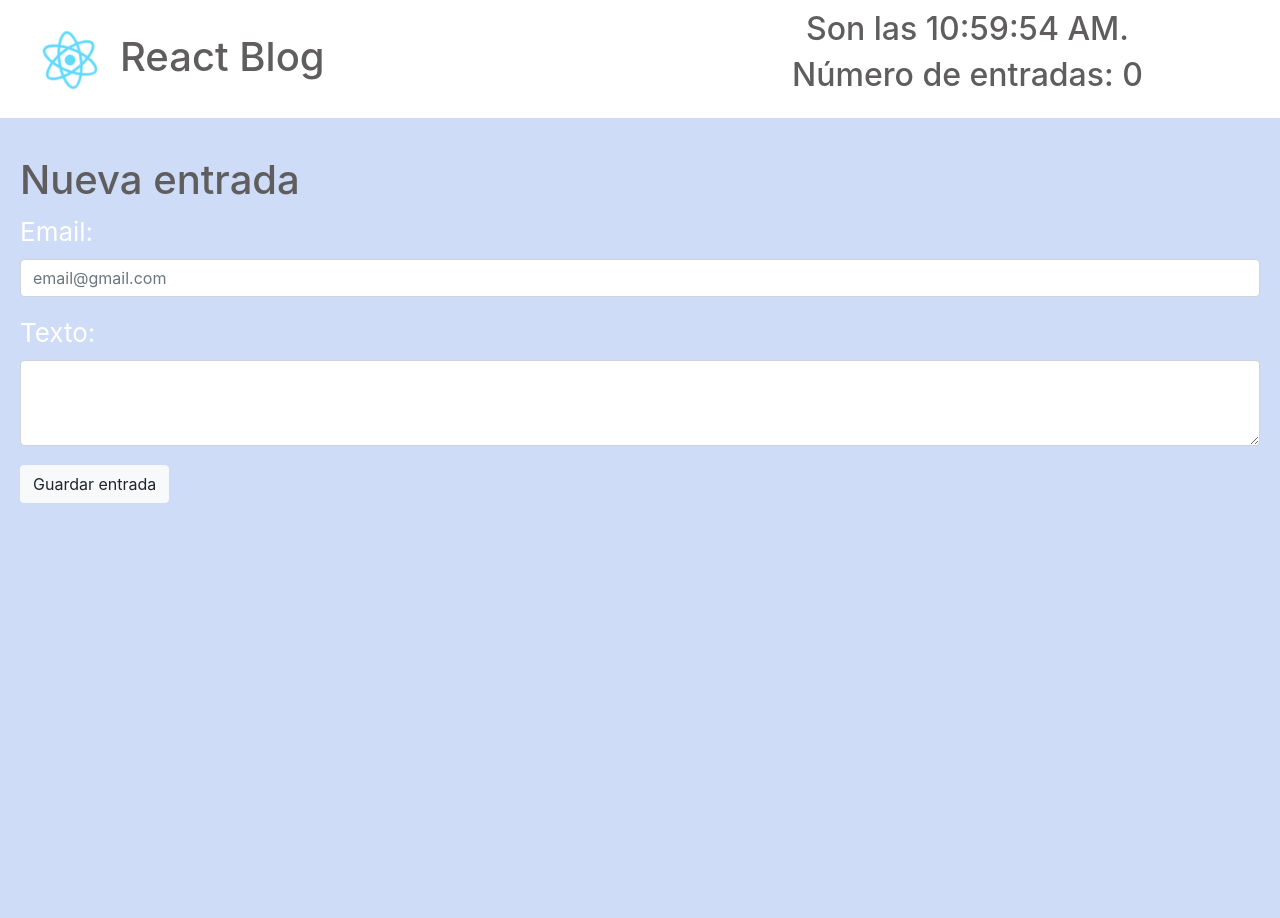
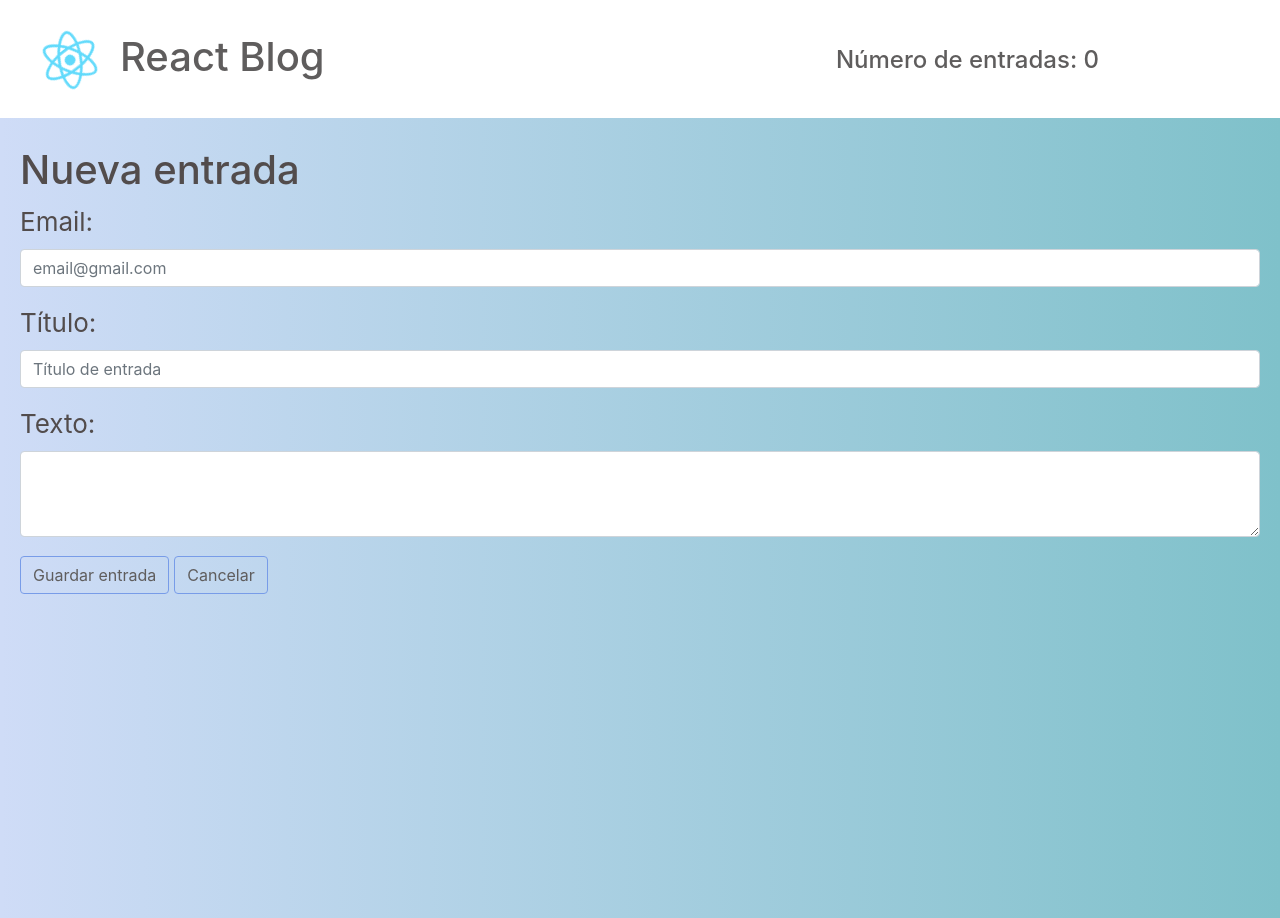
Before and after one commit to dabarma/BlogReact, a React (Create React App) app: page / in a window 1280 px wide. Both pictures are taken after a click on the button "Nueva entrada". Built offline with nearby package versions, Linux system fonts and the light colour scheme.

Commit message:
lavado de cara

```diff
--- a/src/App.css
+++ b/src/App.css
@@ -13,11 +13,11 @@
 
 .App-header {
   background-color: #cfdcf7;
+  background-image: linear-gradient(to right, rgba(255,0,0,0), rgb(127, 193, 202));
   min-height: 100vh;
   align-items: center;
   font-size: calc(10px + 2vmin);
-  color: white;
-  padding-top: 10px;
+  color: rgb(82, 76, 76);
 }
 
 .App-link {
--- a/src/App.js
+++ b/src/App.js
@@ -15,6 +15,7 @@ class App extends React.Component{
 
     this.nuevaEntradaClick = this.nuevaEntradaClick.bind(this);
     this.insertarNuevaEntrada = this.insertarNuevaEntrada.bind(this);
+    this.cancelarNuevaEntrada = this.cancelarNuevaEntrada.bind(this);
   }
 
   nuevaEntradaClick(){
@@ -42,12 +43,18 @@ class App extends React.Component{
 
       let entradas = this.state.entradas.slice();
 
-      console.log(value);
-
       this.setState({
         nuevaEntrada: false,
         entradas: entradas.concat(value)
       });
+  }
+
+  cancelarNuevaEntrada(){
+
+    this.setState({
+      nuevaEntrada: false
+    });
+
   }
 
   render(){
@@ -63,7 +70,7 @@ class App extends React.Component{
           </div>
           <div className="row mt-2">
             <div className="col-sm-12">
-              <NuevaEntrada data={this.insertarNuevaEntrada} visible={this.state.nuevaEntrada}></NuevaEntrada>
+              <NuevaEntrada data={this.insertarNuevaEntrada} cancelar={this.cancelarNuevaEntrada} visible={this.state.nuevaEntrada}></NuevaEntrada>
               <TablonEntradas entradas={this.state.entradas} visible={!this.state.nuevaEntrada} />
             </div>
           </div>
--- a/src/components/NuevaEntrada.js
+++ b/src/components/NuevaEntrada.js
@@ -6,6 +6,7 @@ class NuevaEntrada extends React.Component{
         super(props);
         this.state = {
             email: '',
+            titulo: '',
             texto: ''
             };
     }
@@ -17,6 +18,10 @@ class NuevaEntrada extends React.Component{
 
     textoChangeHandler = (event) =>{
         this.setState({texto: event.target.value});
+    }
+
+    tituloChangeHandler = (event) =>{
+        this.setState({titulo: event.target.value});
     }
 
     render(){
@@ -32,13 +37,18 @@ class NuevaEntrada extends React.Component{
                         <h1>Nueva entrada</h1>
                         <div className="form-group">
                             <label>Email:</label>
-                            <input type="email" className="form-control" id="emailInput" placeholder="email@gmail.com" onChange={this.emailChangeHandler} />
+                            <input type="email" className="form-control" id="emailInput" placeholder="email@gmail.com" onChange={this.emailChangeHandler} required />
+                        </div>
+                        <div className="form-group">
+                            <label>Título:</label>
+                            <input type="text" className="form-control" id="TituloInput" placeholder="Título de entrada" onChange={this.tituloChangeHandler} required />
                         </div>
                         <div className="form-group">
                             <label>Texto:</label>
-                            <textarea className="form-control" id="textoTextArea" rows="3" onChange={this.textoChangeHandler}></textarea>
+                            <textarea className="form-control" id="textoTextArea" rows="3" onChange={this.textoChangeHandler} required></textarea>
                         </div>
-                        <button className="btn btn-light" onClick={() => this.props.data(this.state)}>Guardar entrada</button>
+                        <button type="submit" className="btn btn-light" onClick={() => this.props.data(this.state)}>Guardar entrada</button>
+                        <button className="btn btn-light" onClick={() => this.props.cancelar()}>Cancelar</button>
                     </form>
                 </div>
             );
--- a/src/components/head.js
+++ b/src/components/head.js
@@ -2,30 +2,6 @@ import React from 'react';
 import logo from '../logo.svg';
 
 class Head extends React.Component{
-
-    constructor(props){
-      super(props);
-      this.state = {
-        date: new Date(),
-      };
-    }
-
-    componentDidMount(){
-      this.timerID = setInterval(
-        ()=> this.tick(),
-        1000
-      );
-    }
-
-    tick(){
-      this.setState({
-        date: new Date()
-      });
-    }
-
-    componentWillUnmount(){
-      clearInterval(this.timerID);
-    }
 
     render(){
       return (
@@ -37,8 +13,7 @@ class Head extends React.Component{
                     React Blog
                 </h1>
             </div>
-            <div className="col-sm-6">
-                <h2>Son las {this.state.date.toLocaleTimeString()}.</h2>
+            <div className="col-sm-6 align-self-center">
                 <h2>Número de entradas: {this.props.numeroEntradas}</h2>
             </div>
         </div>
--- a/src/index.css
+++ b/src/index.css
@@ -12,16 +12,24 @@ code {
     monospace;
 }
 
-h1 {
+.head h1 {
   color: #5f5d5d;
 }
 
-h2 {
+.head h2 {
   color: #5f5d5d;
+  font-size: 1.5rem;
 }
 
 .centrado {
   text-align: center;
+}
+
+.btn {
+  margin-right: 5px;
+  border-color: #789ce8 !important;
+  background-color: transparent !important;
+  color: #5f5d5d !important;
 }
 
 .botonMenu {
```
